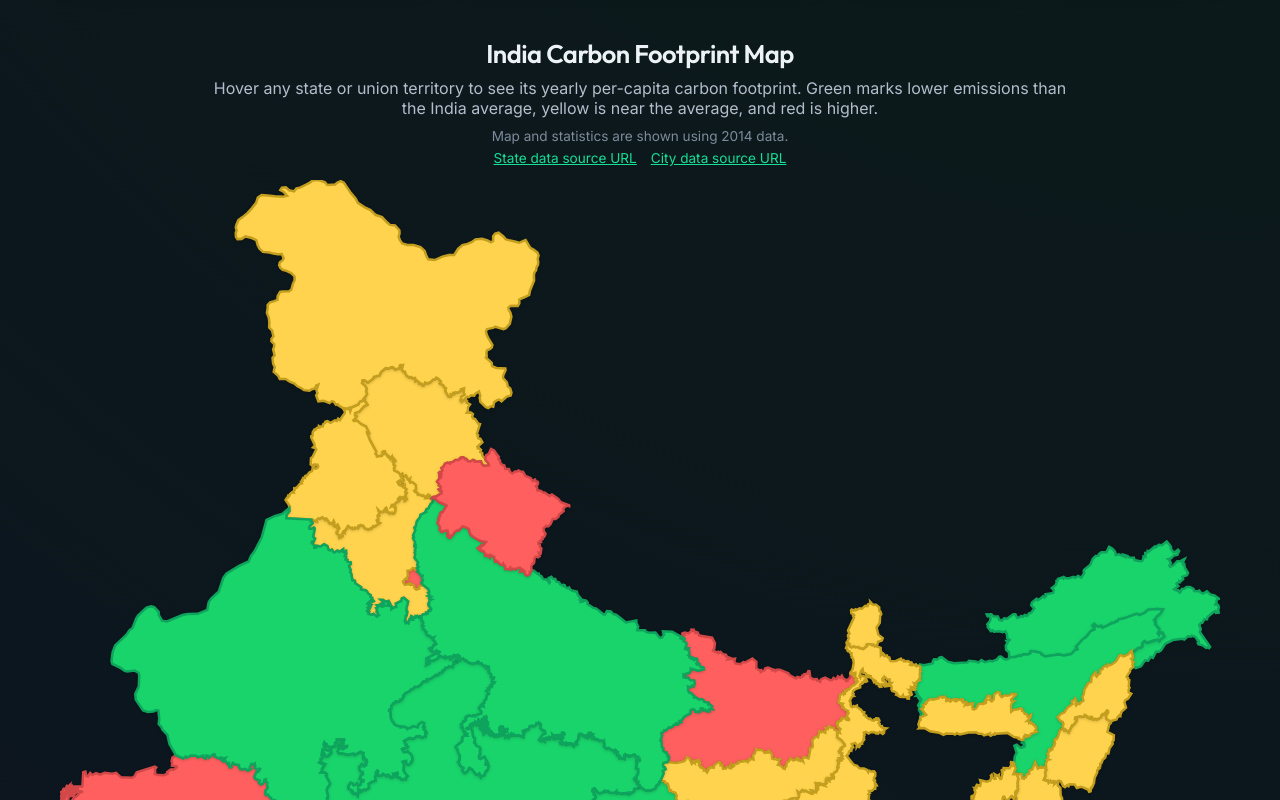
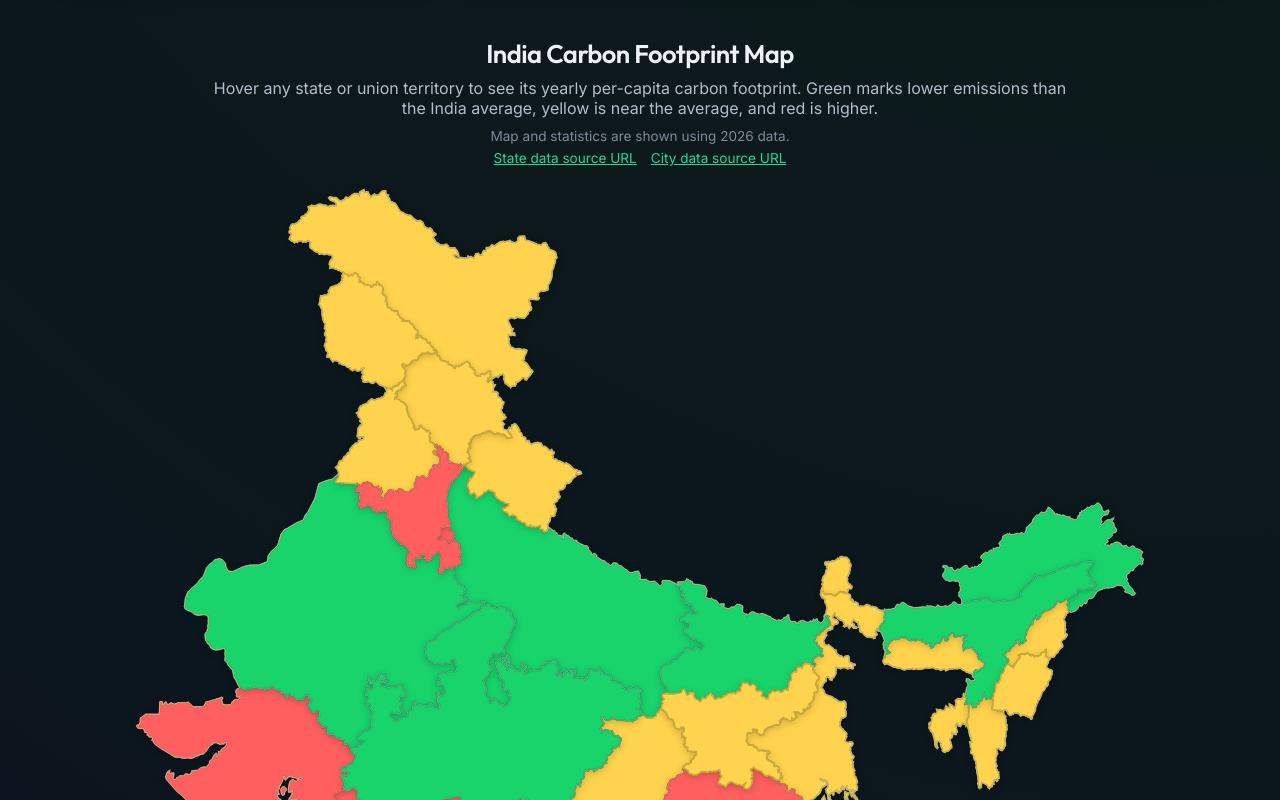
Before and after one commit to Ratul-Chatterjee/Eco-Swaraj, a React (Vite) app: page / in a window 1280 px wide. Shown: the part 980-1780 px from the top of the page. Built offline with nearby package versions, Linux system fonts and the light colour scheme; no server answers; the database is empty.

Commit message:
Fix landing India map: accurate IN-* region mapping and 2026 metadata

```diff
--- a/src/components/Common/IndiaCarbonMap.tsx
+++ b/src/components/Common/IndiaCarbonMap.tsx
@@ -1,14 +1,53 @@
 import React, { useEffect, useMemo, useState } from "react";
-import indiaRegionSvgMarkup from "../../assets/India.svg?raw";
-import indiaOutlineSvgMarkup from "../../assets/indiamap.svg?raw";
+import indiaSvgMarkup from "../../assets/indiamap.svg?raw";
 import { subscribeToCarbonAnalytics } from "../../services/carbonAnalytics";
 import type { CarbonAnalyticsDocument as CarbonAnalyticsDoc } from "../../services/carbonAnalyticsContract";
-import { buildIndiaRegionAliasLookup, INDIA_MAP_REGIONS, INDIA_REGION_LOOKUP, normalizeIndiaRegionName } from "../../data/indiaMapRegions";
+import { normalizeIndiaRegionName } from "../../data/indiaMapRegions";
 
 const FALLBACK_NATIONAL_AVERAGE = 1.8;
+const LANDING_MAP_DATA_YEAR = 2026;
 
-const STATE_DATA_SOURCE_URL = "https://www.data.gov.in/search?query=india%20state%20carbon%20footprint%202014";
-const CITY_DATA_SOURCE_URL = "https://www.data.gov.in/search?query=india%20city%20carbon%20footprint%202014";
+const STATE_DATA_SOURCE_URL = "https://www.data.gov.in/";
+const CITY_DATA_SOURCE_URL = "https://www.data.gov.in/";
+
+const REGION_CODE_TO_NAME: Record<string, string> = {
+  "IN-AN": "Andaman and Nicobar Islands",
+  "IN-AP": "Andhra Pradesh",
+  "IN-AR": "Arunachal Pradesh",
+  "IN-AS": "Assam",
+  "IN-BR": "Bihar",
+  "IN-CH": "Chandigarh",
+  "IN-CT": "Chhattisgarh",
+  "IN-DH": "Dadra and Nagar Haveli and Daman and Diu",
+  "IN-DL": "Delhi (NCT)",
+  "IN-GA": "Goa",
+  "IN-GJ": "Gujarat",
+  "IN-HP": "Himachal Pradesh",
+  "IN-HR": "Haryana",
+  "IN-JH": "Jharkhand",
+  "IN-JK": "Jammu & Kashmir",
+  "IN-KA": "Karnataka",
+  "IN-KL": "Kerala",
+  "IN-LA": "Ladakh",
+  "IN-LD": "Lakshadweep",
+  "IN-MH": "Maharashtra",
+  "IN-ML": "Meghalaya",
+  "IN-MN": "Manipur",
+  "IN-MP": "Madhya Pradesh",
+  "IN-MZ": "Mizoram",
+  "IN-NL": "Nagaland",
+  "IN-OR": "Odisha",
+  "IN-PB": "Punjab",
+  "IN-PY": "Puducherry",
+  "IN-RJ": "Rajasthan",
+  "IN-SK": "Sikkim",
+  "IN-TG": "Telangana",
+  "IN-TN": "Tamil Nadu",
+  "IN-TR": "Tripura",
+  "IN-UP": "Uttar Pradesh",
+  "IN-UT": "Uttarakhand",
+  "IN-WB": "West Bengal"
+};
 
 type MapRegion = { name: string; value: number };
 
@@ -22,12 +61,10 @@ export const IndiaCarbonMap: React.FC = () => {
   const [hovered, setHovered] = useState<MapRegion | null>(null);
   const [tooltipPos, setTooltipPos] = useState({ x: 0, y: 0 });
   const [svgMarkup, setSvgMarkup] = useState("");
-  const [svgSource, setSvgSource] = useState<"regions" | "outline">("regions");
   const [analytics, setAnalytics] = useState<CarbonAnalyticsDoc | null>(null);
 
   useEffect(() => subscribeToCarbonAnalytics(setAnalytics), []);
 
-  const regionAliasLookup = useMemo(() => buildIndiaRegionAliasLookup(), []);
   const liveNationalAverage = analytics?.nationalAverage ?? FALLBACK_NATIONAL_AVERAGE;
 
   const valuesByState = useMemo(() => {
@@ -39,34 +76,28 @@ export const IndiaCarbonMap: React.FC = () => {
   }, [analytics]);
 
   const resolveRegionValue = (regionName: string) => {
-    const canonical = regionAliasLookup.get(normalizeIndiaRegionName(regionName)) ?? regionName;
-    return valuesByState.get(normalizeIndiaRegionName(canonical)) ?? valuesByState.get(normalizeIndiaRegionName(regionName)) ?? liveNationalAverage;
+    return valuesByState.get(normalizeIndiaRegionName(regionName)) ?? liveNationalAverage;
   };
 
   useEffect(() => {
-    const primaryDoc = new DOMParser().parseFromString(indiaRegionSvgMarkup, "image/svg+xml");
-    const primaryPaths = Array.from(primaryDoc.querySelectorAll("path"));
-    const usePrimary = primaryPaths.length >= INDIA_MAP_REGIONS.length;
-    const doc = usePrimary ? primaryDoc : new DOMParser().parseFromString(indiaOutlineSvgMarkup, "image/svg+xml");
-    const sourceType: "regions" | "outline" = usePrimary ? "regions" : "outline";
+    const doc = new DOMParser().parseFromString(indiaSvgMarkup, "image/svg+xml");
 
-    Array.from(doc.querySelectorAll("path")).forEach((path, index) => {
-      const region = INDIA_REGION_LOOKUP.get(index + 1) ?? INDIA_MAP_REGIONS[index] ?? { name: `Region ${index + 1}` };
-      const canonicalName = regionAliasLookup.get(normalizeIndiaRegionName(region.name)) ?? region.name;
+    Array.from(doc.querySelectorAll("path.region[id^='IN-']")).forEach((path) => {
+      const regionCode = path.getAttribute("id") ?? "";
+      const canonicalName = REGION_CODE_TO_NAME[regionCode] ?? regionCode;
       const value = resolveRegionValue(canonicalName);
       const band = getBand(value);
       path.setAttribute("data-region-name", canonicalName);
       path.setAttribute("data-region-value", String(value));
       path.setAttribute("fill", band.fill);
       path.setAttribute("stroke", band.stroke);
-      path.setAttribute("stroke-width", "2.5");
+      path.setAttribute("stroke-width", "1.6");
       path.setAttribute("vector-effect", "non-scaling-stroke");
       path.setAttribute("style", "cursor:pointer;transition:fill .2s ease,stroke .2s ease;filter:drop-shadow(0 2px 4px rgba(0,0,0,.18));");
     });
 
     setSvgMarkup(new XMLSerializer().serializeToString(doc));
-    setSvgSource(sourceType);
-  }, [liveNationalAverage, regionAliasLookup, resolveRegionValue, valuesByState]);
+  }, [liveNationalAverage, valuesByState]);
 
   return (
     <section style={{ width: "100%", padding: "0 0 24px", background: "none" }}>
@@ -77,7 +108,7 @@ export const IndiaCarbonMap: React.FC = () => {
             Hover any state or union territory to see its yearly per-capita carbon footprint. Green marks lower emissions than the India average, yellow is near the average, and red is higher.
           </p>
           <div style={{ marginTop: 10, display: "flex", flexDirection: "column", gap: 6, alignItems: "center", color: "var(--text-muted)", fontSize: "0.85rem" }}>
-            <div>Map and statistics are shown using 2014 data.</div>
+            <div>Map and statistics are shown using {LANDING_MAP_DATA_YEAR} data.</div>
             <div style={{ display: "flex", flexWrap: "wrap", gap: "14px", justifyContent: "center" }}>
               <a href={STATE_DATA_SOURCE_URL} target="_blank" rel="noreferrer" style={{ color: "var(--color-primary)" }}>
                 State data source URL
@@ -113,9 +144,7 @@ export const IndiaCarbonMap: React.FC = () => {
               dangerouslySetInnerHTML={{
                 __html: svgMarkup.replace(
                   "<svg ",
-                  `<svg preserveAspectRatio="xMidYMid meet" width="100%" height="100%" style="display:block;max-width:100%;margin:0 auto;" ${
-                    svgSource === "regions" ? 'viewBox="0 0 2500 2843" ' : 'viewBox="0 0 1200 1200" '
-                  }`
+                  `<svg preserveAspectRatio="xMidYMid meet" width="100%" height="100%" style="display:block;max-width:100%;margin:0 auto;" viewBox="0 0 1200 1200" `
                 ),
               }}
             />
--- a/src/data/indiaAnalyticsDataset.ts
+++ b/src/data/indiaAnalyticsDataset.ts
@@ -1,7 +1,7 @@
 export type AnalyticsStateEntry = { state: string; value: number };
 export type AnalyticsCityEntry = { state: string; city: string; value: number };
 
-export const ANALYTICS_DATASET_YEAR = 2014;
+export const ANALYTICS_DATASET_YEAR = 2026;
 
 export const INDIA_STATE_ANALYTICS: AnalyticsStateEntry[] = [
   { state: "Maharashtra", value: 2.0 },
```
Also changed, not shown: 1 other file (tests, documents, lock files or other folders).
